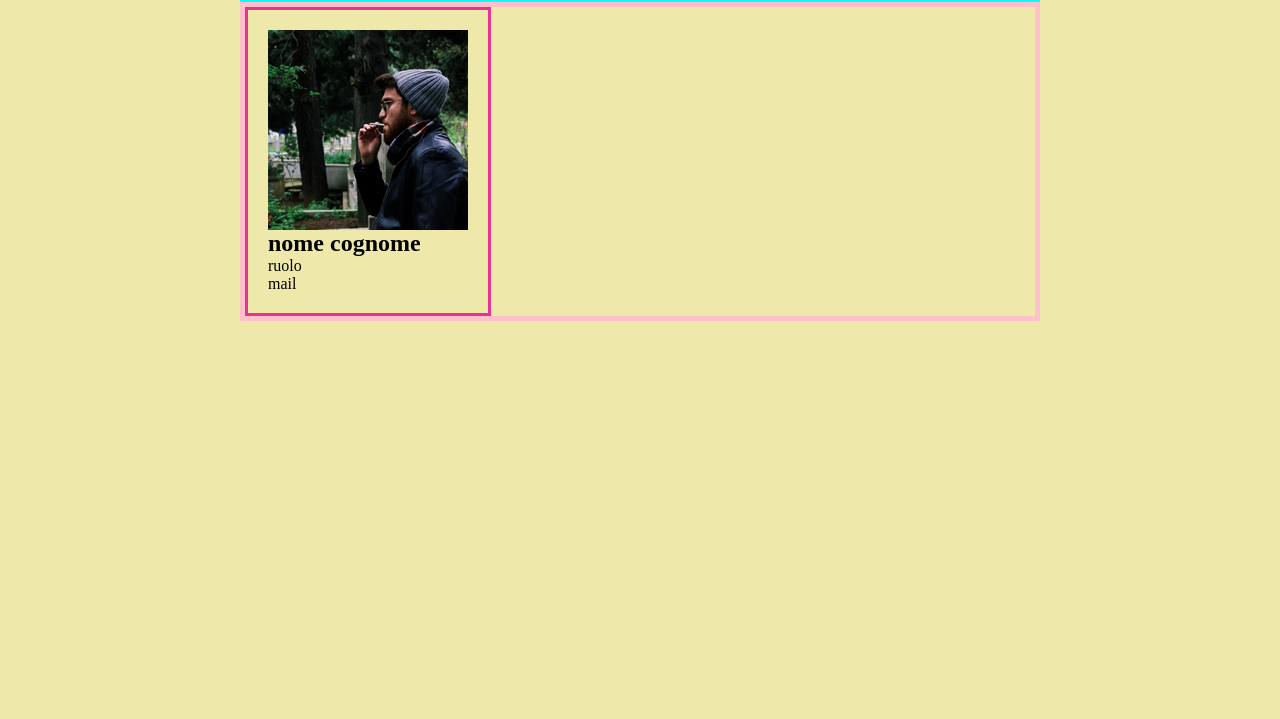
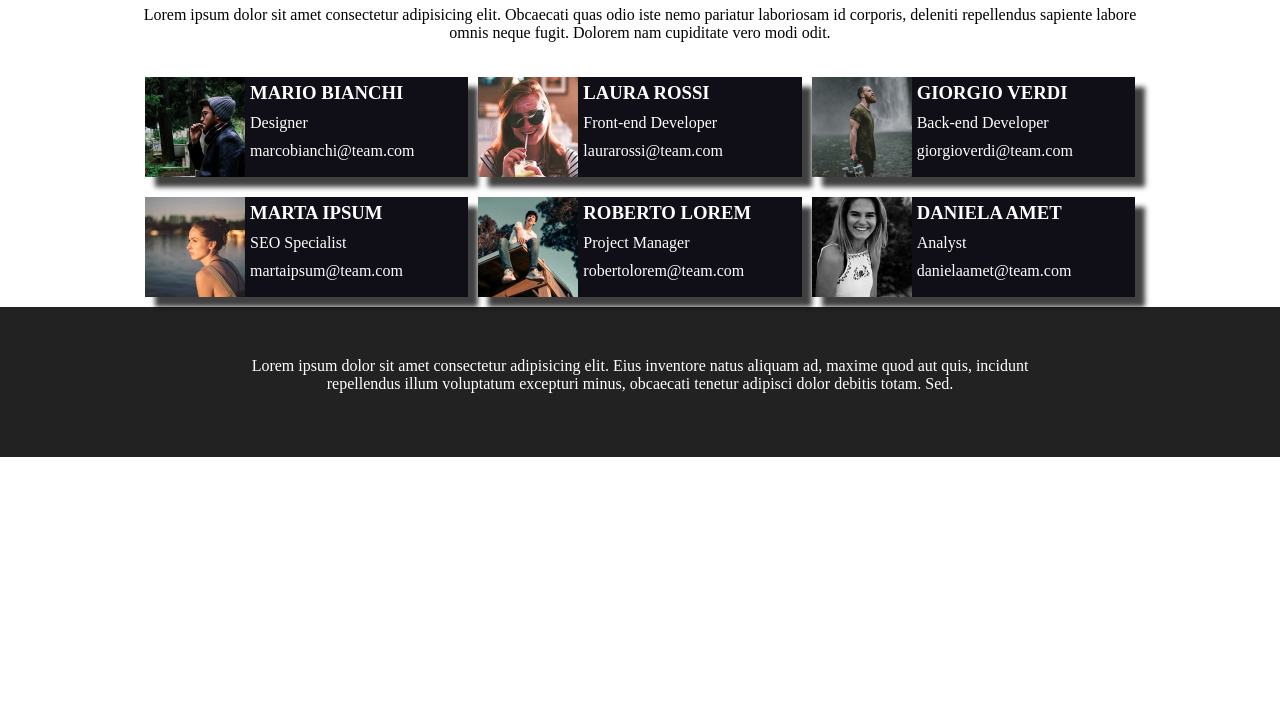
Before and after one commit to MartaScardillo/html-css-float-cards, a plain HTML site: page index.html in a window 1280 px wide. Shown: the part 81-800 px from the top of the page. Drawn offline with Linux system fonts and the light colour scheme.

Commit message:
ADD header, main and footer

```diff
--- a/css/app.css
+++ b/css/app.css
@@ -4,9 +4,27 @@
     box-sizing: border-box;
 }
 
+img {
+    max-width: 100px;
+}
+
+.main-header {
+    text-align: center;
+}
+
+.main-header > h1 {
+    color: #E53170;
+    padding: 25px;
+}
+
+.main-header > p {
+    padding-bottom: 25px;
+}
+
 .container {
-    max-width: 800px;
+    max-width: 1000px;
     margin: 0 auto;
+
 }
 
 .clearfix::after {
@@ -15,31 +33,34 @@
     clear: both;
 }
 
-.float {
+.float-left {
     float: left;
 }
 
-.card {
-    border: 3px solid #e63493;
-    padding: 20px;
+.float-right {
+    float: right;
 }
 
-/* img {
-    max-width: 50px;
-} */
-
-
-
-/* debug */
-
-.debug {
-    background-color: palegoldenrod;
+.card {
+    background-color: #100E17;
+    box-shadow: 10px 10px 5px 0px rgba(0, 0, 0, 0.75);
+    margin: 10px 5px;
+    width: calc((100% - 30px) / 3);
 }
 
-.debug.container {
-    border: 5px solid pink;
+.card-data > * {
+    color: white;
+    padding: 5px;
 }
 
-.debug.main-header {
-    border: 5px solid aqua;
+.bg-dark {
+    background-color: #222222;
+    height: 150px;
 }
+
+.footer {
+    color: white;
+    text-align: center;
+    width: 800px;
+    padding: 50px 0;
+}
--- a/index.html
+++ b/index.html
@@ -15,16 +15,66 @@
     <main>
         <section>
             <div class="debug container clearfix">
-                <div class="float">
-                    <div class="card">
-                        <img class="float" src="./img/male1.png" alt="">
-                        <h2>nome cognome</h2>
-                        <p>ruolo</p>
-                        <p>mail</p>
+                <div class="float-left clearfix card">
+                        <img class="float-left card-img" src="./img/male1.png" alt="">
+                    <div class="float-left card-data">
+                        <h3>MARIO BIANCHI</h3>
+                        <p>Designer</p>
+                        <p>marcobianchi@team.com</p>
+                    </div>
+                </div>
+
+                <div class="float-left clearfix card">
+                    <img class="float-left card-img" src="./img/female1.png" alt="">
+                    <div class="float-left card-data">
+                        <h3>LAURA ROSSI</h3>
+                        <p>Front-end Developer</p>
+                        <p>laurarossi@team.com</p>
+                    </div>
+                </div>
+
+                <div class="float-left clearfix card">
+                    <img class="float-left card-img" src="./img/male2.png" alt="">
+                    <div class="float-left card-data">
+                        <h3>GIORGIO VERDI</h3>
+                        <p>Back-end Developer</p>
+                        <p>giorgioverdi@team.com</p>
+                    </div>
+                </div>
+
+                <div class="float-left clearfix card">
+                    <img class="float-left card-img" src="./img/female2.png" alt="">
+                    <div class="float-left card-data">
+                        <h3>MARTA IPSUM</h3>
+                        <p>SEO Specialist</p>
+                        <p>martaipsum@team.com</p>
+                    </div>
+                </div>
+
+                <div class="float-left clearfix card">
+                    <img class="float-left card-img" src="./img/male3.png" alt="">
+                    <div class="float-left card-data">
+                        <h3>ROBERTO LOREM</h3>
+                        <p>Project Manager</p>
+                        <p>robertolorem@team.com</p>
+                    </div>
+                </div>
+
+                <div class="float-left clearfix card">
+                    <img class="float-left card-img" src="./img/female3.png" alt="">
+                    <div class="float-left card-data">
+                        <h3>DANIELA AMET</h3>
+                        <p>Analyst</p>
+                        <p>danielaamet@team.com</p>
                     </div>
                 </div>
             </div>
         </section>
     </main>
+    <footer class="bg-dark">
+        <div class=" container footer">
+            <p>Lorem ipsum dolor sit amet consectetur adipisicing elit. Eius inventore natus aliquam ad, maxime quod aut quis, incidunt repellendus illum voluptatum excepturi minus, obcaecati tenetur adipisci dolor debitis totam. Sed.</p>
+        </div>
+    </footer>
 </body>
 </html>
```
